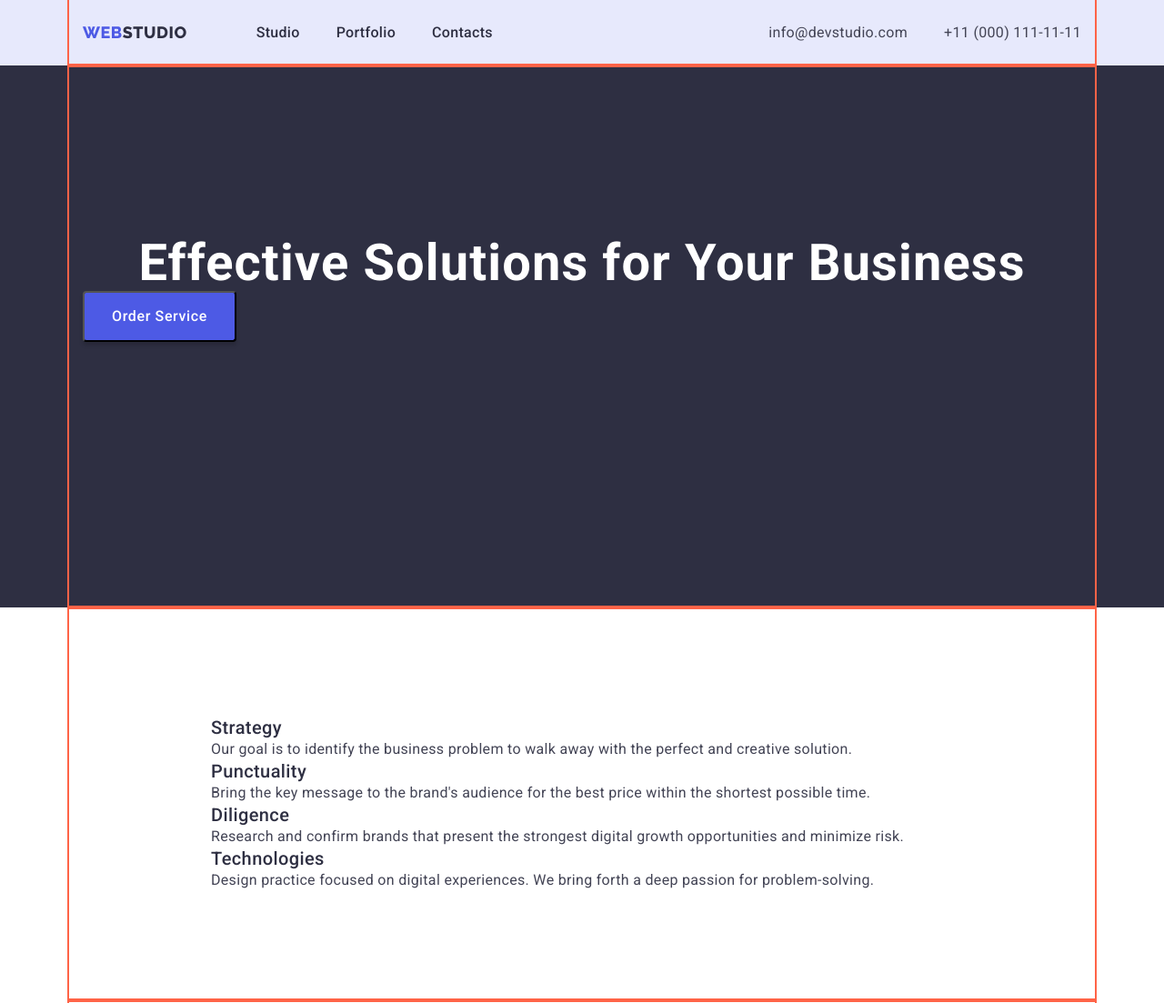
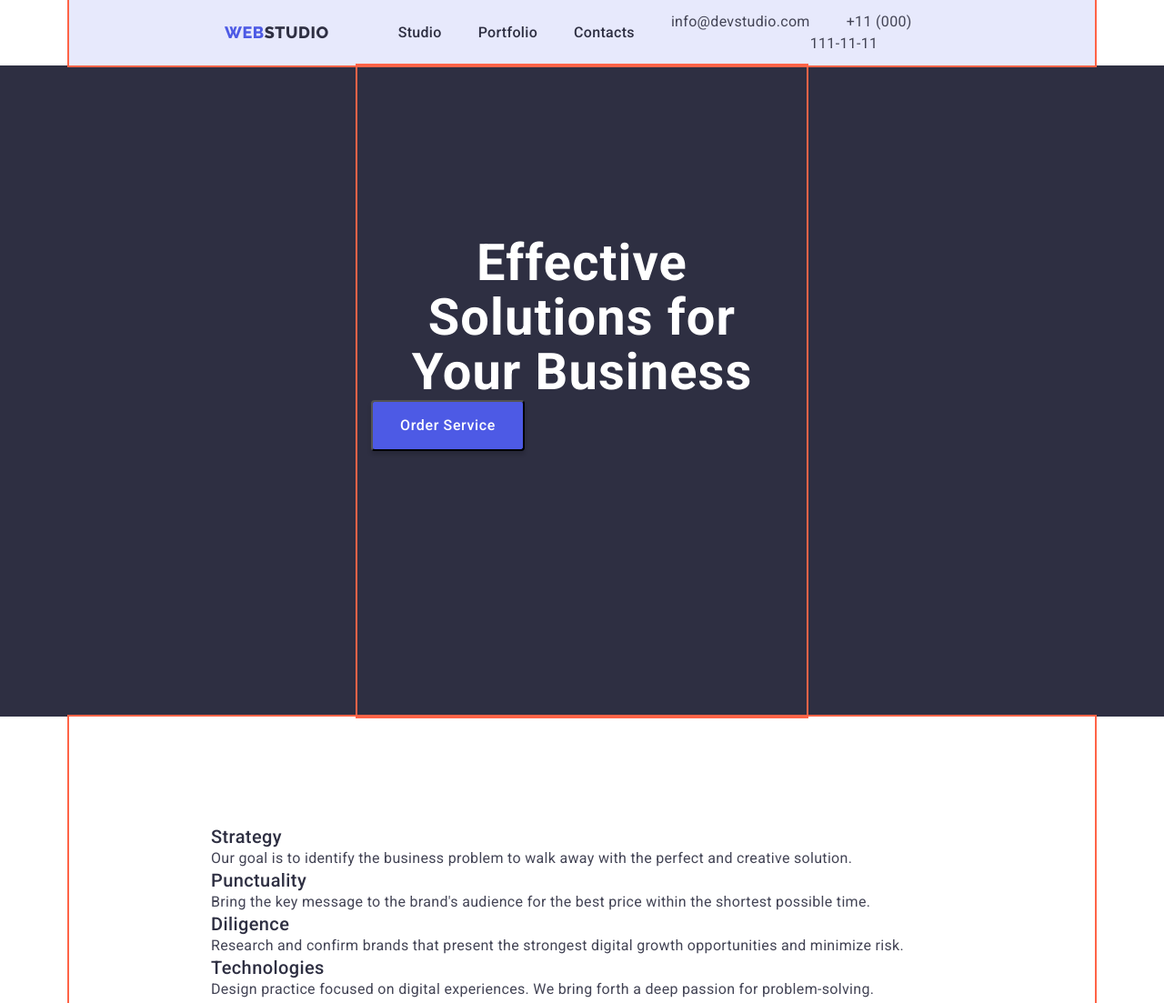
Before and after one commit to Westtochka/goit-markup-hw-03, a plain HTML site: page index.html in a window 1280 px wide. Shown: the top 1103 px of the page at 91% size. Drawn offline with nearby package versions, Linux system fonts and the light colour scheme.

Commit message:
Хедер+заголовок

```diff
--- a/css/styles.css
+++ b/css/styles.css
@@ -39,10 +39,12 @@ ul {margin: 0;padding-left: 0;}
     margin-right: auto;
 }
 
+
 .flex-box-nav{
     display: flex;
     align-items: center;
 }
+
 .flex-nav{
     display: flex;
     margin-left: 76px;}
@@ -109,13 +111,15 @@ ul {margin: 0;padding-left: 0;}
     color: var(--secondary-text-color);
 }
 .flex-contact{
-display: flex;
-margin-left: auto;
+    display: flex;
+    margin-left: auto;
 
 }
 .flex{
     display: flex;
     align-items: center;
+    margin-left: 156px;
+    margin-right: 156px;
 }
 
 
@@ -151,8 +155,6 @@ margin-left: auto;
     border-radius: 4px;
     cursor: pointer;
 
-    /* display: flex;
-    align-items: center; */
 }
 
 .modal-btn:hover,
@@ -186,10 +188,7 @@ margin-left: auto;
 /* ================HERO=========== */
 .hero{
     background-color: var(--primary-text-color);
-    /*width: 1440px;
-    height: 600px;
-    left: 0px;
-    top: 72px;*/
+
 }
 .hero-tittle{
     font-size: 56px;
@@ -200,6 +199,7 @@ margin-left: auto;
 .box-hero{
     padding-top: 188px;
     padding-bottom: 292px;
+    max-width: 494px;
 }
 /*.tools{
 }
--- a/index.html
+++ b/index.html
@@ -13,8 +13,8 @@
 </head>
 <body>
 
-        <header class="main-header">
-            <div class="flex container">
+        <header class="main-header container">
+            <div class="flex ">
             <nav class="menu  flex-box-nav">
                 <a class="link logo " href=""><span class="first-part-logo ">Web</span>Studio</a>
                 <ul class="list flex-nav">
```
